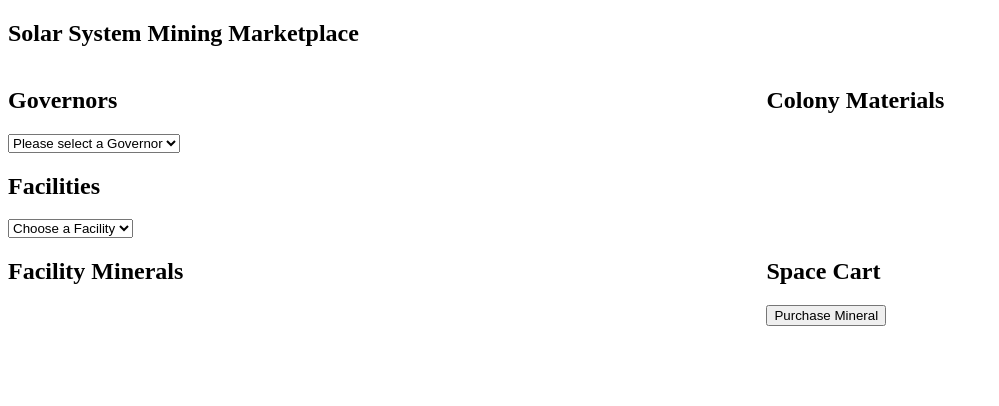
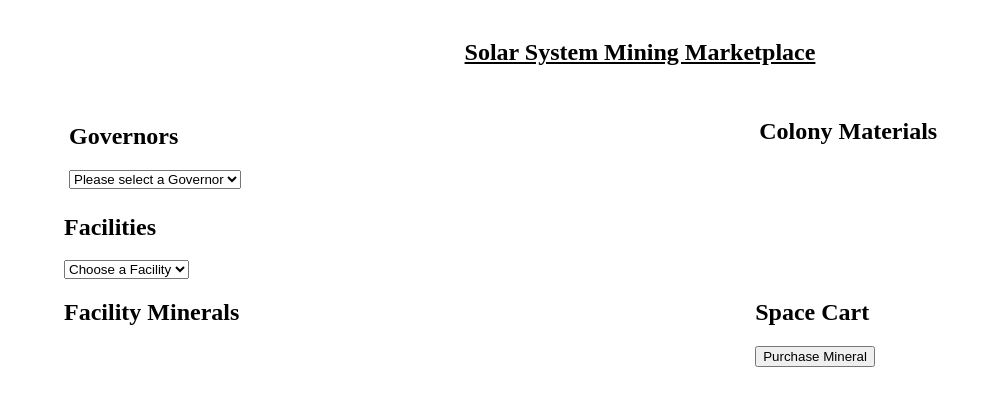
Before and after one commit to will-hedges/nss-exomine, a plain HTML site: page index.html in a window 1280 px wide. Shown: the whole page, without its empty margins (0-999 px from the left). Drawn offline with Linux system fonts and the light colour scheme.

Commit message:
added border, centered head

```diff
--- a/scripts/exomine.js
+++ b/scripts/exomine.js
@@ -7,7 +7,9 @@ import { SpaceCart } from "./SpaceCart.js";
 
 export const Exomine = () => {
     return `
+        <div class="banner">
         <h1>Solar System Mining Marketplace</h1>
+        </div>
         <div class="top">
             <div class="governor">
                 ${Governors()}
--- a/styles/main.css
+++ b/styles/main.css
@@ -7,9 +7,19 @@
     flex-direction: row;
    justify-content: space-between;
 }
-
+body {
+    margin-left: 5%;
+    margin-right:5%;
+}
+.banner {
+    display: flex;
+    justify-content: center;
+    padding: 1%;
+    text-decoration: underline;
+}
 .governor{
     flex: 3;
+    padding: 5px;
 }
 .colonies {
     flex: 2;
```
